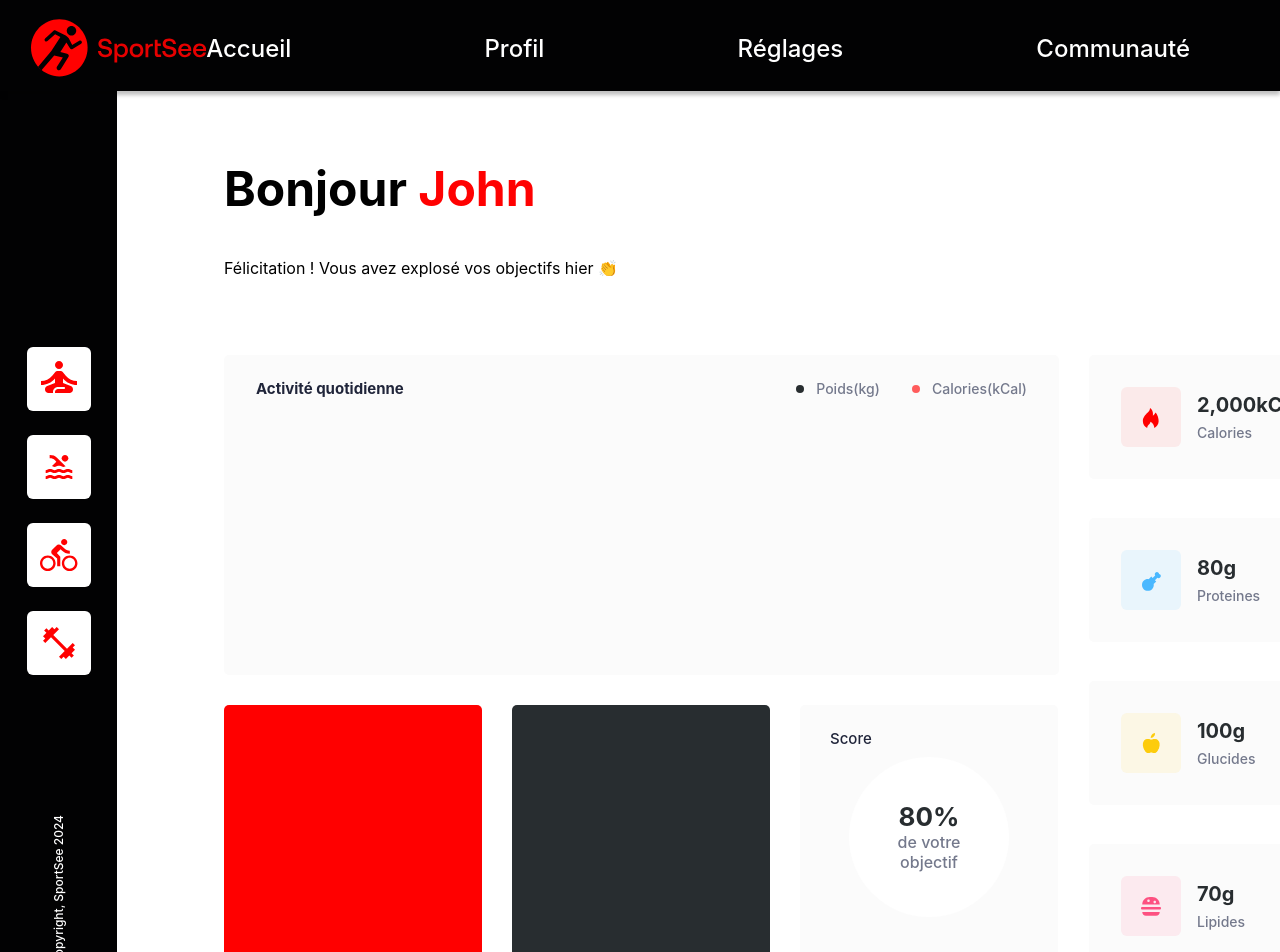
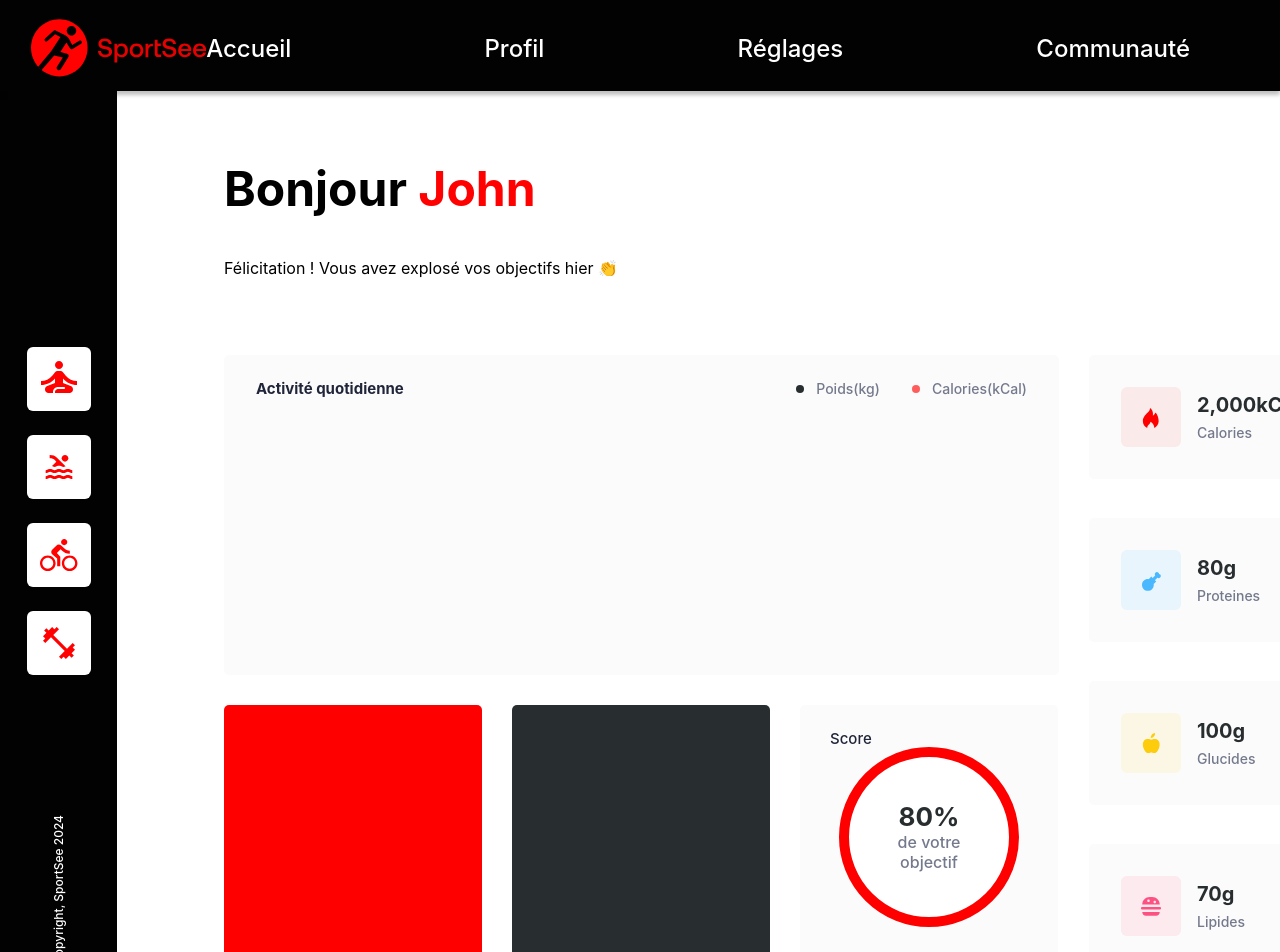
Before and after one commit to nicolasollier/sportsee, a React (Create React App) app: page / in a window 1280 px wide. Shown: the top 952 px of the page. Built offline with nearby package versions, Linux system fonts and the light colour scheme.

Commit message:
update score graph

```diff
--- a/src/components/Charts/Score/Score.jsx
+++ b/src/components/Charts/Score/Score.jsx
@@ -9,8 +9,9 @@ const Score = ({ score }) => {
       <div className={styles.score__circle}>
         <span className={styles.score__circle__score}>{score}%</span>
         <span className={styles.score__circle__description}>de votre <br /> objectif</span>
+        <div className={styles.score__circle__border}>
+        </div>
       </div>
-      <div className={styles.score__border}></div>
     </div>
   );
 };
--- a/src/components/Charts/Score/Score.module.scss
+++ b/src/components/Charts/Score/Score.module.scss
@@ -31,6 +31,14 @@
     border-radius: 50%;
     background: #FFFFFF;
 
+    &__border {
+      position: absolute;
+      width: 160px;
+      height: 160px;
+      border-radius: 50%;
+      border: 10px solid red;
+    }
+
     &__score {
       color: #282D30;
       font-size: 26px;
```
